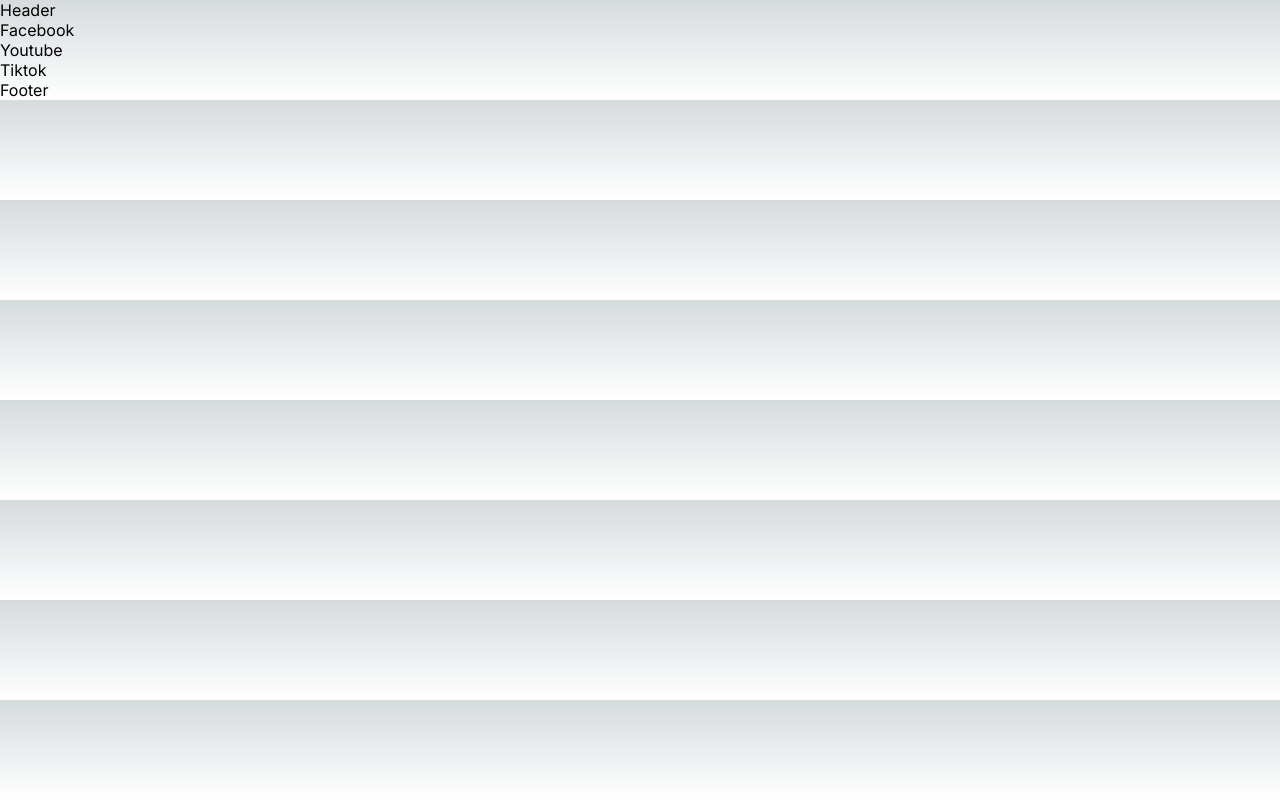
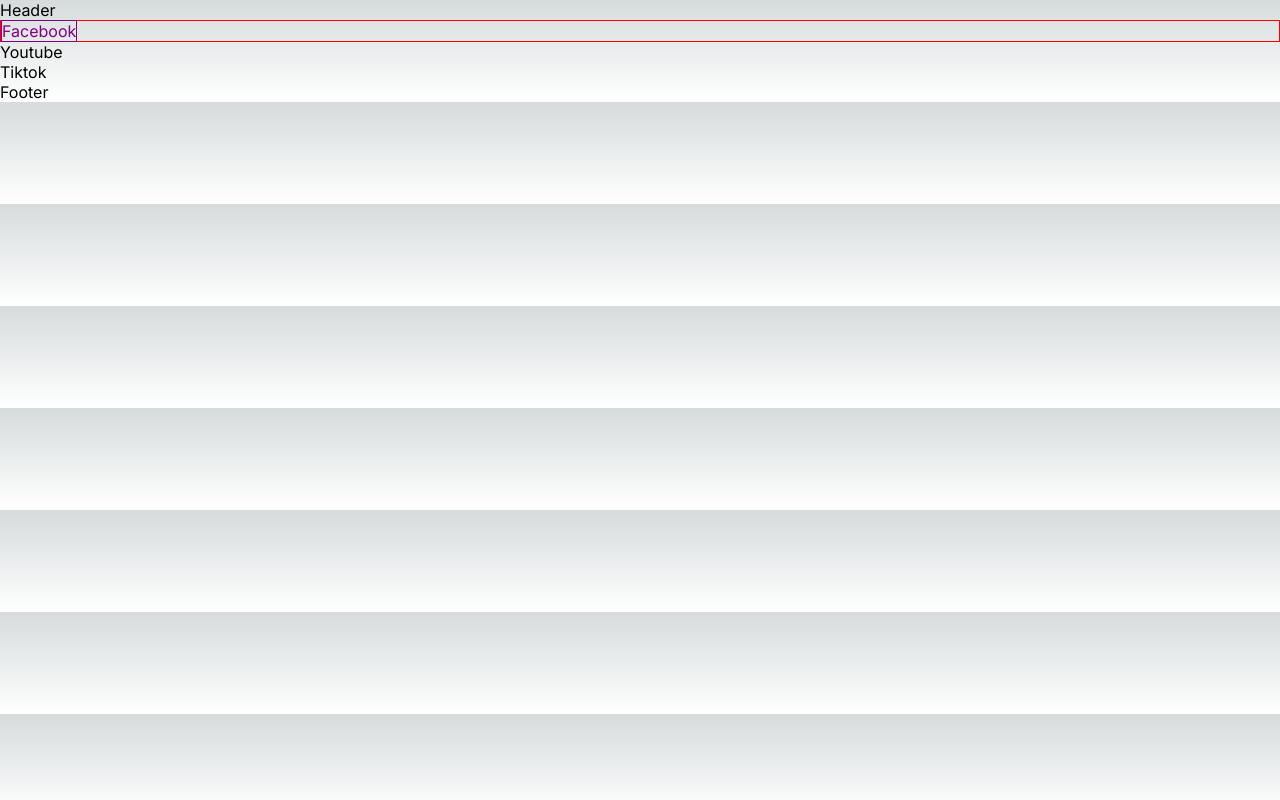
Before and after one commit to LuTanDat/Next13-Typescript, a Next.js app: page / in a window 1280 px wide. Built offline with nearby package versions, Linux system fonts and the light colour scheme.

Commit message:
Sử Dụng CSS với Next.JS

```diff
--- a/src/app/page.tsx
+++ b/src/app/page.tsx
@@ -1,11 +1,15 @@
 import Link from 'next/link'
+import app from '@/styles/app.module.css';
+import app2 from '@/styles/app2.module.css';
 
 export default function Home() {
   return (
     <div>
       <ul>
-        <li>
-          <Link href="/facebook">Facebook</Link>
+        <li className={app['red']}>
+          <Link href="/facebook">
+            <span className={app2['red']}>Facebook</span>
+          </Link>
           </li>
         <li><a href="/youtube">Youtube</a></li>
         <li><a href="/tiktok">Tiktok</a></li>
--- /dev/null
+++ b/src/styles/app.module.css
@@ -0,0 +1,4 @@
+.red {
+  color: red;
+  border: 1px solid red;
+}
--- /dev/null
+++ b/src/styles/app2.module.css
@@ -0,0 +1,4 @@
+.red {
+  color: purple;
+  border: 1px solid purple;
+}
```
